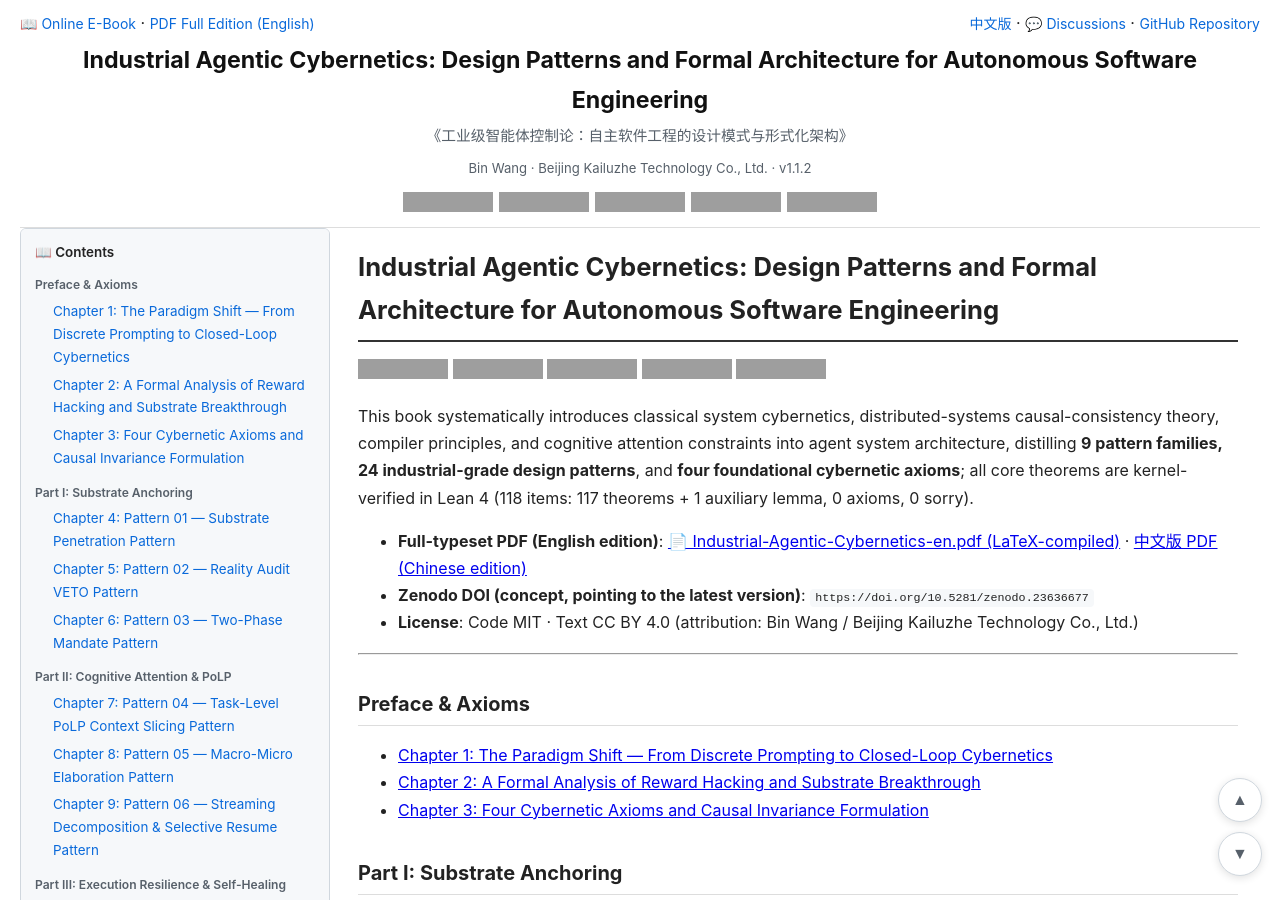
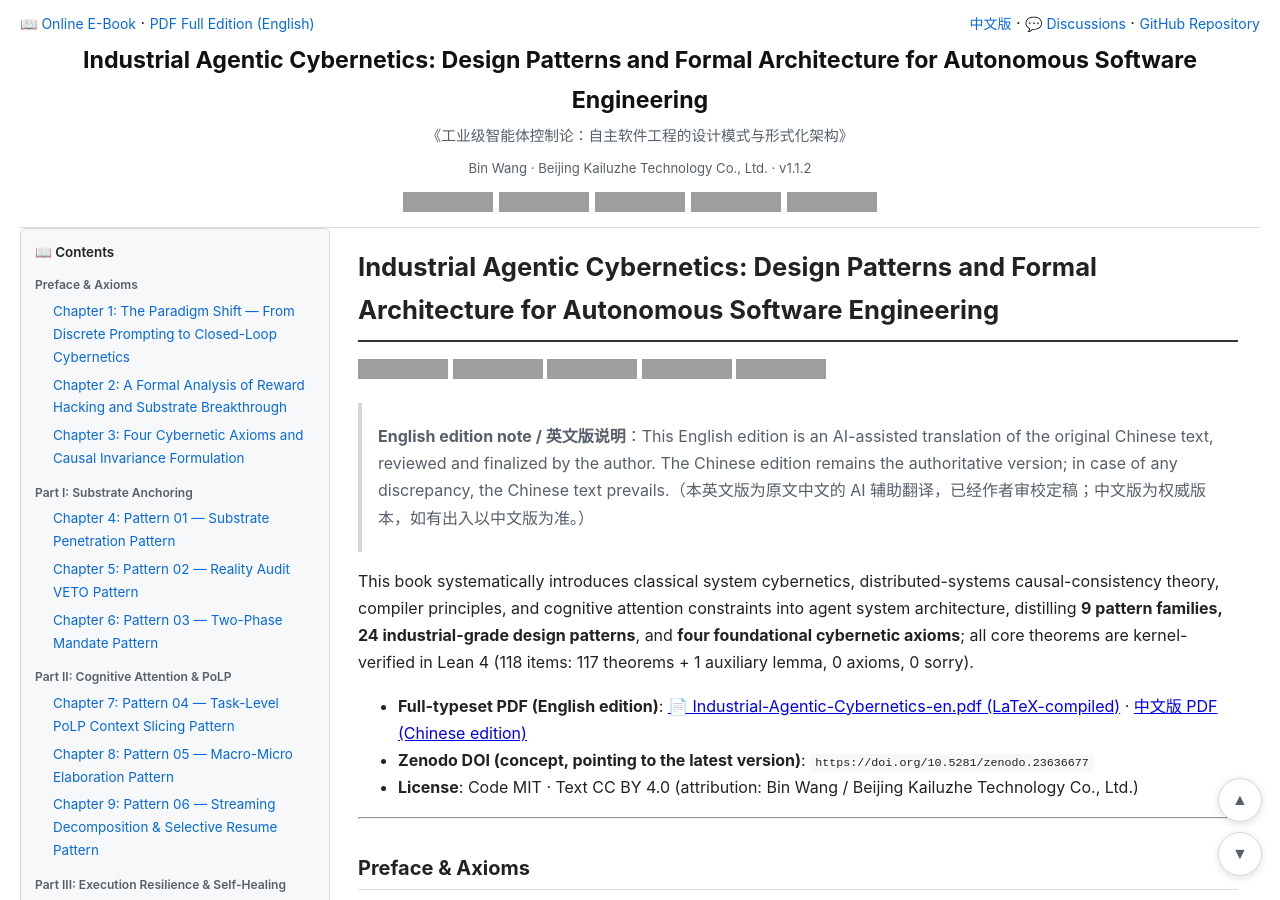
Before and after one commit to dpsnet/industrial-agentic-cybernetics, a Jekyll site: the page built from docs/en/index.md, in a window 1280 px wide and 900 px high, cut to the strip 0-900 px from the top of the window. Built offline with Jekyll 4.4.1, drawn with Linux system fonts in a browser that asks for light colours; a script that is not in the unit is left out; grey boxes are pictures that could not be loaded.

```diff
--- a/docs/en/index.md
+++ b/docs/en/index.md
@@ -9,6 +9,8 @@ title: English Edition
 [![License: CC BY 4.0 (Text)](https://img.shields.io/badge/Text-CC--BY--4.0-green.svg)](https://github.com/dpsnet/industrial-agentic-cybernetics/blob/master/LICENSE-CC-BY-4.0.txt)
 [![Standard: GoF-Style Patterns](https://img.shields.io/badge/Pattern-GoF--Style-success.svg)](https://github.com/dpsnet/industrial-agentic-cybernetics)
 [![Field: Agentic Cybernetics](https://img.shields.io/badge/Domain-Software%20Engineering-orange.svg)](https://github.com/dpsnet/industrial-agentic-cybernetics)
+
+> **English edition note / 英文版说明**：This English edition is an AI-assisted translation of the original Chinese text, reviewed and finalized by the author. The Chinese edition remains the authoritative version; in case of any discrepancy, the Chinese text prevails.（本英文版为原文中文的 AI 辅助翻译，已经作者审校定稿；中文版为权威版本，如有出入以中文版为准。）
 
 This book systematically introduces classical system cybernetics, distributed-systems causal-consistency theory, compiler principles, and cognitive attention constraints into agent system architecture, distilling **9 pattern families, 24 industrial-grade design patterns**, and **four foundational cybernetic axioms**; all core theorems are kernel-verified in Lean 4 (118 items: 117 theorems + 1 auxiliary lemma, 0 axioms, 0 sorry).
 
```
Also changed, not shown: docs/en/book-outline.md (+2 -0 lines), README.md, 1 other file.
